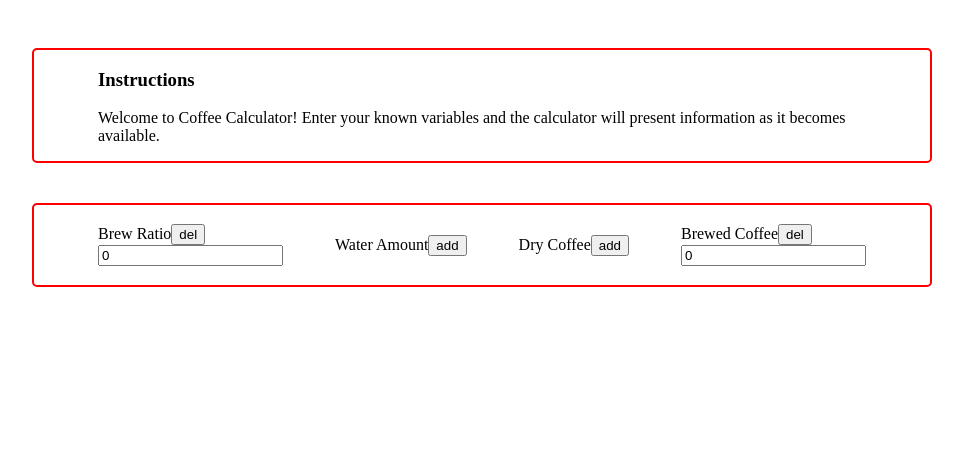
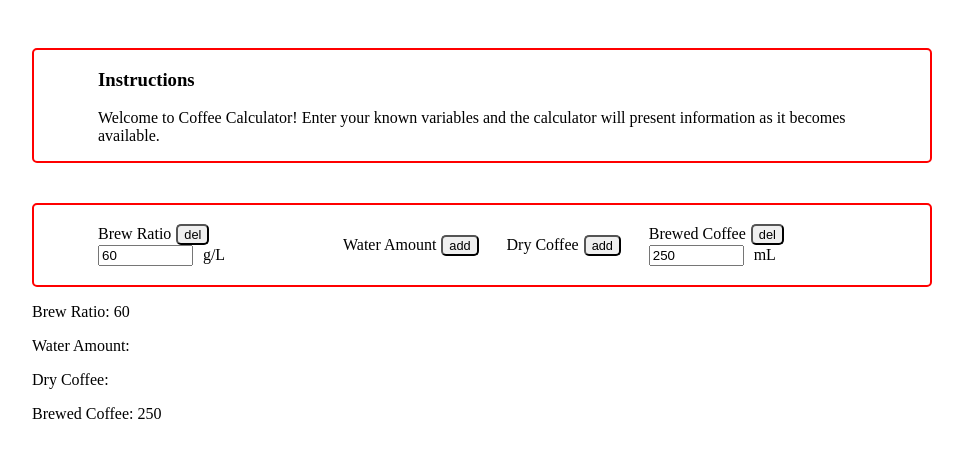
Before and after one commit to spark-c/coffee-calculator, a React app: page / in a window 1280 px wide. Shown: the whole page, without its empty margins (158-1121 px from the left). Built offline with nearby package versions, Linux system fonts and the light colour scheme.

Commit message:
added units to params; rm input num arrows; fixed default vals

```diff
--- a/src/components/App.js
+++ b/src/components/App.js
@@ -1,6 +1,7 @@
 import React, { useState } from 'react';
 import VarBar from './VarBar';
 import TextBar from './TextBar';
+import Calculator from './Calculator';
 import './stylesheet.css';
 
 
@@ -11,37 +12,54 @@ const instructionsContent =
 
 
 const App = () => {
+    console.log('rendering app!');
     const [params, setParams] = useState([
         {
             label: "Brew Ratio",
             defaultSelected: true,
+            unit: "g/L",
             value: 60
         },
         {
             label: "Water Amount",
             defaultSelected: false,
+            unit: "mL",
             value: undefined
         },
         {
             label: "Dry Coffee",
             defaultSelected: false,
+            unit: "g",
             value: undefined
         },
         {
             label: "Brewed Coffee",
             defaultSelected: true,
+            unit: "mL",
             value: 250
         },
     ]);
 
     const onParamUpdate = (label, newValue) => {
-        console.log(label, newValue);
+        let tempParams = params.map(param => {
+            return {...param}
+        });
+        console.log("tempParams", tempParams)
+        for (let param of tempParams) {
+            console.log(param.label, "vs", label)
+            if (param.label == label) {
+                console.log("match found")
+                param.value = newValue;
+            }
+        }
+        setParams(tempParams);
     };
 
     return (
         <div className="container">
             <TextBar label="Instructions" content={instructionsContent} />
             <VarBar params={params} onParamUpdate={onParamUpdate} />
+            <Calculator params={params} />
         </div>
     );
 };
--- /dev/null
+++ b/src/components/Calculator.js
@@ -0,0 +1,17 @@
+import React from 'react';
+
+
+const Calculator = ({ params }) => {
+    console.log("rendering calculator")
+    const values = params.map(param => {
+        return <p key={param.label}>{param.label}: {param.value}</p>;
+    });
+
+    return (
+        <div className="calculator">
+            {values}
+        </div>
+    );
+};
+
+export default Calculator;
--- a/src/components/VarBar.js
+++ b/src/components/VarBar.js
@@ -6,7 +6,7 @@ const VarBar = ({ params, onParamUpdate }) => {
 
 
     const tabs = params.map(param => {
-        return <VarItem label={param.label} defaultSelected={param.defaultSelected} key={param.label} onParamUpdate={onParamUpdate} />
+        return <VarItem param={param} key={param.label} onParamUpdate={onParamUpdate} />
     })
 
     return (
--- a/src/components/VarItem.js
+++ b/src/components/VarItem.js
@@ -1,22 +1,28 @@
 import React, { useState } from 'react';
 
 
-const VarItem = ({ label, defaultSelected, onParamUpdate }) => {
-    const [value, setValue] = useState(0);
-    const [selected, setSelected] = useState(defaultSelected);
+const VarItem = ({ param, onParamUpdate }) => {
+    const [value, setValue] = useState(param.value);
+    const [selected, setSelected] = useState(param.defaultSelected);
 
     const onValueChange = (newValue) => {
-        onParamUpdate(label, newValue)
+        onParamUpdate(param.label, newValue)
         setValue(newValue)
     };
+
+    const inputDiv = selected?
+        <div className="input-wrapper">
+            <input type='number' value={value} onChange={(e) => onValueChange(e.target.value)} /><span className="unit">{param.unit}</span>
+        </div> :
+        null
 
     return (
         <div className="var-item">
             <div className="var-item-label">
-                <label>{label}</label>
+                <label>{param.label}</label>
                 <button onClick={() => setSelected(!selected)}>{selected? "del":"add"}</button>
             </div>
-            {selected? <input type='number' value={value} onChange={(e) => onValueChange(e.target.value)} />:null}
+            {inputDiv}
         </div>
     );
 };
--- a/src/components/stylesheet.css
+++ b/src/components/stylesheet.css
@@ -23,3 +23,27 @@
     display: flex;
     flex-direction: column;
 }
+
+.var-item-label > label {
+    margin-right: 5px;
+}
+
+.var-item-label > button {
+    font-size: .8em;
+    border-radius: 5px;
+}
+
+.input-wrapper > input {
+    width: 40%;
+    margin-right: 10px;
+}
+
+input[type=number]::-webkit-inner-spin-button,
+input[type=number]::-webkit-outer-spin-button {
+  -webkit-appearance: none;
+  margin: 0;
+}
+
+input[type="number"] {
+    -moz-appearance: textfield;
+ }
```
